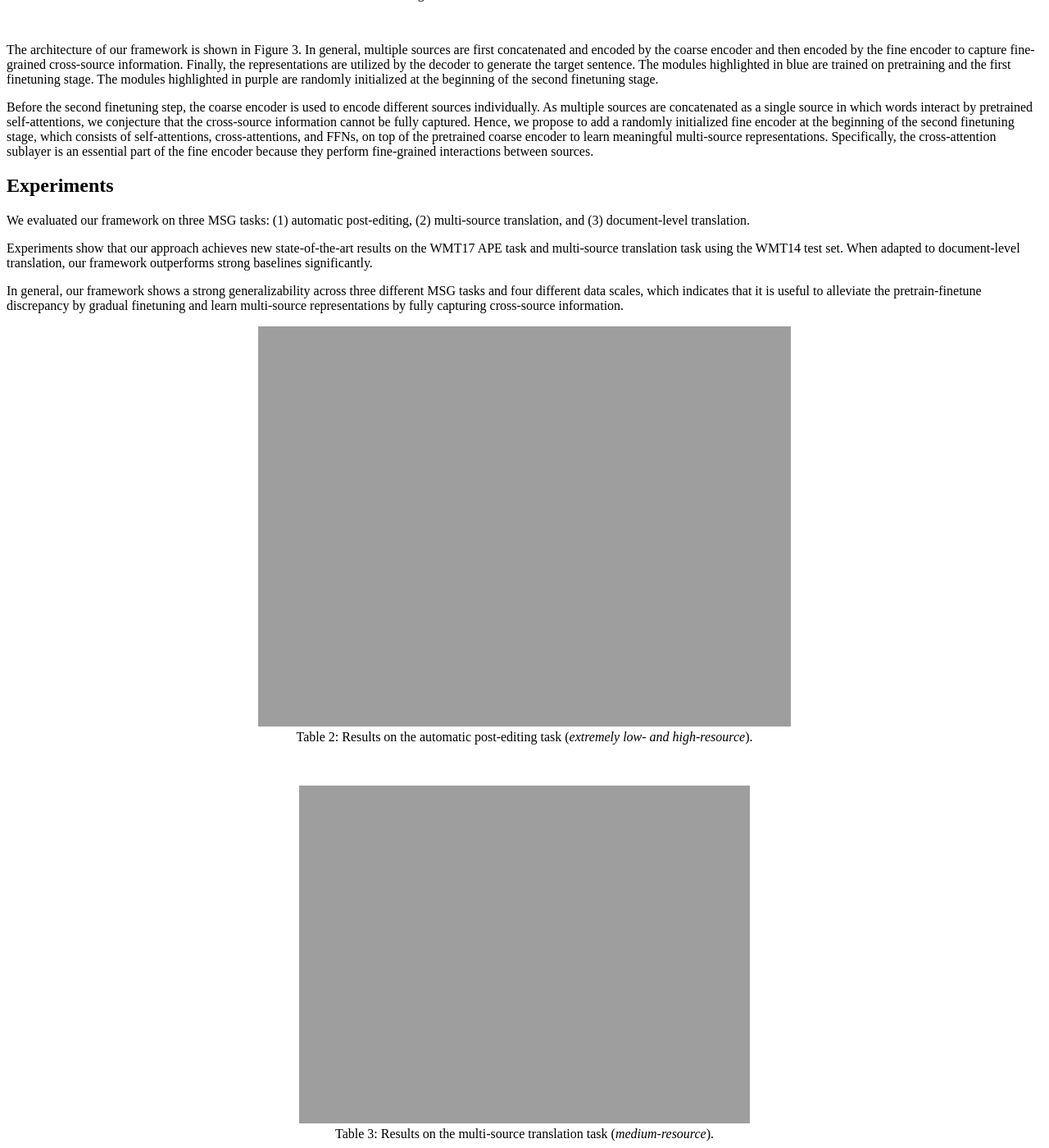
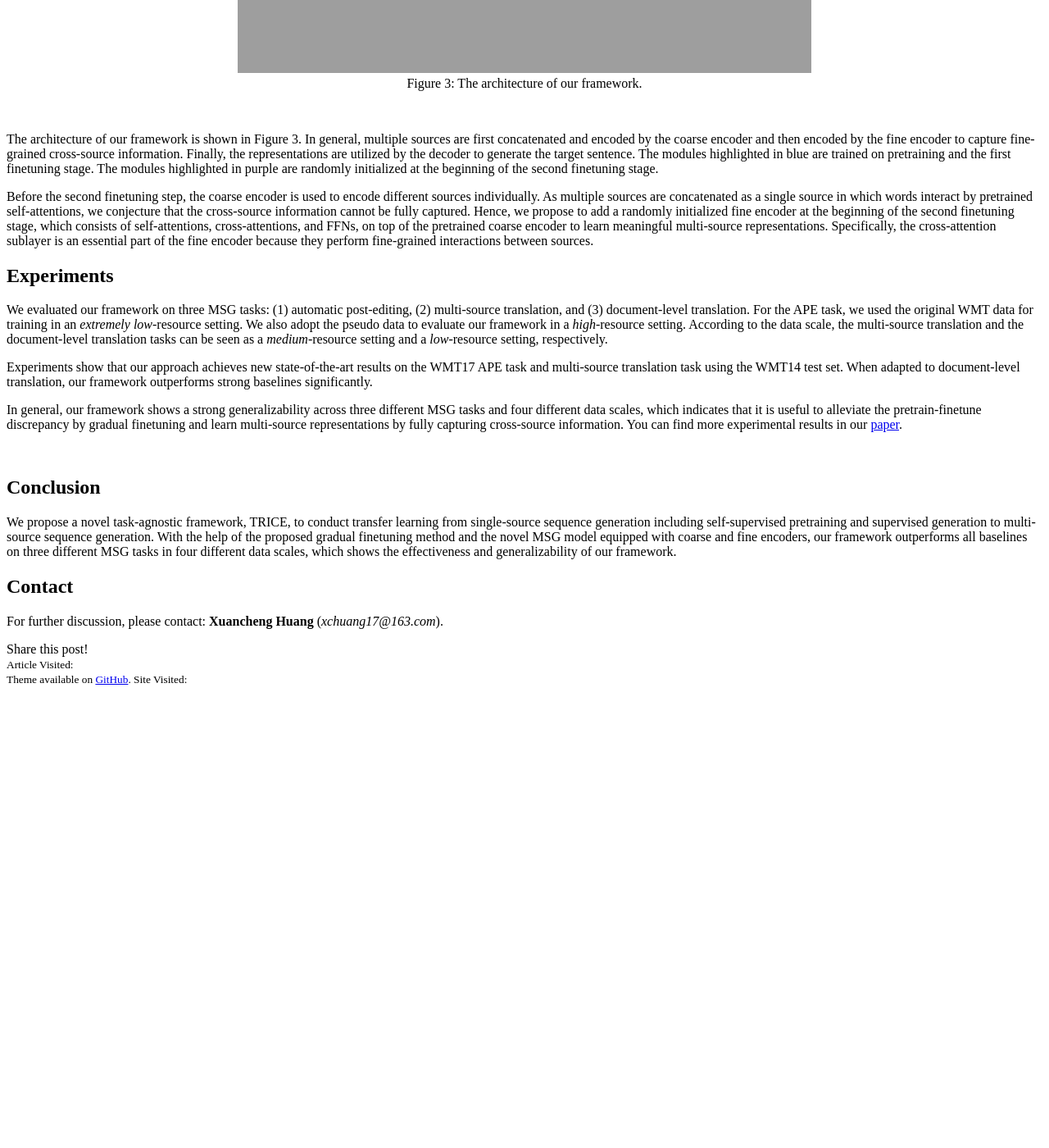
Before and after one commit to thumtblog/thumtblog.github.io, a Jekyll site: the page built from _posts/2021-05-27-TRICE.md, in a window 1280 px wide and 1400 px high, scrolled down 2962 px. Shown: the whole window at 82% size. Built offline with Jekyll 4.4.1, drawn with Linux system fonts in a browser that asks for light colours; comment, search, counter and statistics services are not loaded; after the commit the page ends 3807 px from its top, so only the background shows below that; some of the changed text lies outside the part shown.

Commit message:
update TRICE

```diff
--- a/_posts/2021-05-27-TRICE.md
+++ b/_posts/2021-05-27-TRICE.md
@@ -12,7 +12,7 @@
 
 <br>
 <!-- 图1：多源端序列生成类任务 -->
-<div align="center"><img src="{{ site.url }}/images/TRICE/fig1.png" width=600></div>
+<div align="center"><img src="{{ site.url }}/images/TRICE/fig1.jpg" width=800></div>
 <div align="center">Figure 1: Multi-source sequence generation.</div>
 <br>
 
@@ -22,14 +22,14 @@
 
 <br>
 <!-- 图2：我们的工作与前人工作的区别 -->
-<div align="center"><img src="{{ site.url }}/images/TRICE/tab1.png" width=450></div>
+<div align="center"><img src="{{ site.url }}/images/TRICE/tab1.png" width=500></div>
 <div align="center">Table 1: Comparison of various approaches to transferring pretrained models to <br> single-source and multi-source sequence generation tasks.</div>
 <br>
 
-In this paper, we propose a two-stage finetuning method named *gradual finetuning*. Different from prior studies, our work aims to transfer pretrained Seq2Seq models to MSG (see Table 1).
+In our recent ACL 2021 [paper](https://arxiv.org/pdf/2105.14809.pdf), we propose a two-stage finetuning method named *gradual finetuning*. Different from prior studies, our work aims to transfer pretrained Seq2Seq models to MSG (see Table 1).
 Our approach first transfers from pretrained models to SSG and then transfers from SSG to MSG (see Figure 2). Furthermore, we propose a novel MSG model with coarse and fine encoders to differentiate sources and learn better representations. On top of a coarse encoder (i.e., the pretrained encoder), a fine encoder equipped with cross-attention layers is added.
 
-We refer to our approach as **TRICE** (a task-agnostic **T**ransferring f**R**amework for mult**I**-sour**C**e s**E**quence generation), which achieves new state-of-the-art results on the WMT17 APE task and the multi-source translation task using the WMT14 test set. When adapted to document-level translation, our framework outperforms strong baselines significantly.
+We refer to our approach as **TRICE** (a task-agnostic **T**ransferring f**R**amework for mult**I**-sour**C**e s**E**quence generation), which achieves new state-of-the-art results on the WMT17 APE task and the multi-source translation task using the WMT14 test set. When adapted to document-level translation, our framework outperforms strong baselines significantly. You can find the code [here](https://github.com/THUNLP-MT/TRICE).
 
 ## Gradual Finetuning
 
@@ -45,7 +45,7 @@
 
 <br>
 <!-- 图4：我们的模型架构 -->
-<div align="center"><img src="{{ site.url }}/images/TRICE/fig3.png" width=600></div>
+<div align="center"><img src="{{ site.url }}/images/TRICE/fig3.png" width=700></div>
 <div align="center">Figure 3: The architecture of our framework.</div>
 <br>
 
@@ -55,12 +55,13 @@
 
 ## Experiments
 
-We evaluated our framework on three MSG tasks: (1) automatic post-editing, (2) multi-source translation, and (3) document-level translation.
+We evaluated our framework on three MSG tasks: (1) automatic post-editing, (2) multi-source translation, and (3) document-level translation. For the APE task, we used the original WMT data for training in an *extremely low*-resource setting. We also adopt the pseudo data to evaluate our framework in a *high*-resource setting. According to the data scale, the multi-source translation and the document-level translation tasks can be seen as a *medium*-resource setting and a *low*-resource setting, respectively.
 
 Experiments show that our approach achieves new state-of-the-art results on the WMT17 APE task and multi-source translation task using the WMT14 test set. When adapted to document-level translation, our framework outperforms strong baselines significantly.
 
-In general, our framework shows a strong generalizability across three different MSG tasks and four different data scales, which indicates that it is useful to alleviate the pretrain-finetune discrepancy by gradual finetuning and learn multi-source representations by fully capturing cross-source information.
+In general, our framework shows a strong generalizability across three different MSG tasks and four different data scales, which indicates that it is useful to alleviate the pretrain-finetune discrepancy by gradual finetuning and learn multi-source representations by fully capturing cross-source information. You can find more experimental results in our [paper](https://arxiv.org/pdf/2105.14809.pdf).
 
+<!--
 <div align="center"><img src="{{ site.url }}/images/TRICE/tab2.png" width=650></div>
 <div align="center">Table 2: Results on the automatic post-editing task (<i>extremely low- and high-resource</i>).</div>
 
@@ -74,6 +75,8 @@
 <div align="center"><img src="{{ site.url }}/images/TRICE/tab4.png" width=650></div>
 <div align="center">Table 4: Results on the document-level translation task (<i>low-resource</i>).</div>
 
+-->
+
 <br>
 
 ## Conclusion
```
Also changed, not shown: images/TRICE/fig1.jpg (added).
